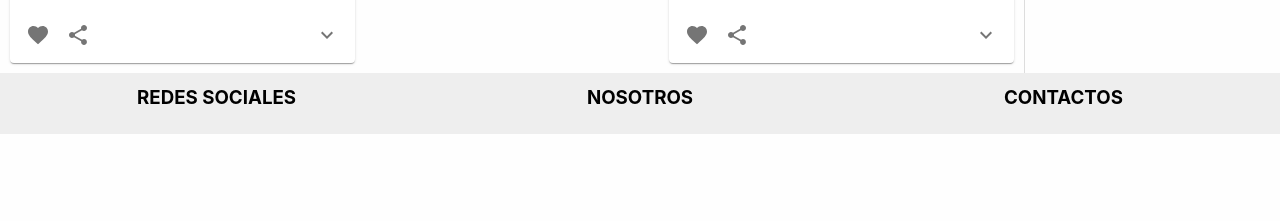
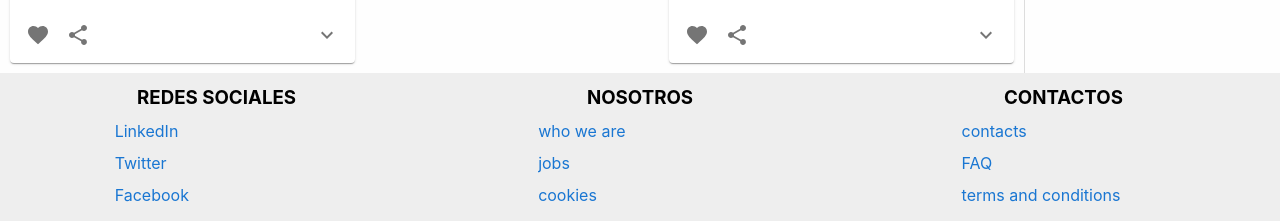
Before and after one commit to ngelrojas/cotizate, a React (Create React App) app: page / in a window 1280 px wide. Shown: the part 1807-2028 px from the top of the page. Before the commit the page ends 1941 px from the top, so only its background shows below. Built offline with nearby package versions, Linux system fonts and the light colour scheme.

Commit message:
add: adding footer and another dependencies like a types, contact and utilis functions

```diff
--- a/src/components/columns-footer/index.tsx
+++ b/src/components/columns-footer/index.tsx
@@ -1,43 +1,18 @@
-import Grid from '@mui/material/Grid';
 import Link from '@mui/material/Link';
-import { FooterTitle, FooterBody, SubBody } from "./styles";
+import { ItemFooterBody, SubBody } from "./styles";
 
-interface Sublink{
-  id: number;
-  label: string
+interface itSublinks {
+  sublink: string
+  href: string
 }
 
-interface ListLinks {
-  sublinks: Sublink[]
-}
-
-//TODO: fixing - how to pass array in the component
-// when income the sublinks is getting undefined
-const ColumnsFooter = ({title}: any, {sublinks}: ListLinks) => {
-  console.log(sublinks)
+const  ColumnsFooter = ( {sublink, href}: itSublinks ) => {
   return(
-    <>
-          <FooterTitle> <h3>{title}</h3></FooterTitle>
-          <FooterBody>
-        {
-          sublinks ? sublinks.map((sublink: Sublink) => (
+          <ItemFooterBody>
             <SubBody >
-              <Link key={sublink.id} underline='none'>{sublink.label}</Link>
-            </SubBody>)
-        ):('')
-        }
-
-            {/* <SubBody> */}
-            {/*   <Link underline="none">{subtitle}</Link> */}
-            {/* </SubBody> */}
-            {/* <SubBody> */}
-            {/*   <Link underline="none">{subtitle}</Link> */}
-            {/* </SubBody> */}
-            {/* <SubBody> */}
-            {/*   <Link underline="none">{subtitle}</Link> */}
-            {/* </SubBody> */}
-          </FooterBody>
-      </>
+              <Link href={href} underline='none'>{sublink}</Link>
+            </SubBody>
+          </ItemFooterBody>
   )
 }
 
--- a/src/components/columns-footer/styles/index.tsx
+++ b/src/components/columns-footer/styles/index.tsx
@@ -11,8 +11,9 @@ export const FooterTitle = styled(Grid)`
   justify-content: center;
 `
 
-export const FooterBody = styled(Grid)`
+export const ItemFooterBody = styled(Grid)`
   margin-top: 3%;
+  margin-left: 25%;
 `
 
 export const SubBody = styled(Grid)`
--- a/src/components/footers/index.tsx
+++ b/src/components/footers/index.tsx
@@ -1,48 +1,31 @@
-import React from "react";
 import Grid from '@mui/material/Grid';
-import Link from '@mui/material/Link';
-import { FooterContainer, FooterTitle, FooterBody, SubBody } from "./styles";
-import ColumnsFooter from "../columns-footer";
-
-interface Sublink{
-  id: number;
-  label: string
-}
-
-interface ListLinks {
-  sublinks: Sublink[]
-}
+import { FooterContainer, FooterTitle } from "./styles";
+import { SOCIAL_NETWORKS, CONTACTS, WEARE } from '../../constants';
+import {render_link} from '../../utils'
 
 const Footers = () => {
-  const sublinks = [
-    {id: 1, label: 'LinkedIn'},
-    {id: 2, label: 'Twitter'},
-    {id: 3, label: 'Facebook'}
-  ]
-//TODO: fixing - how to pass array in the component
+
   return(
     <FooterContainer>
       <Grid container spacing={2}>
         <Grid item xs={4}>
-          <ColumnsFooter title='REDES SOCIALES' sublinks={sublinks} />
-          {/* <FooterTitle> <h3>REDES SOCIALES</h3></FooterTitle>  */}
-          {/* <FooterBody> */}
-          {/*   <SubBody> */}
-          {/*     <Link underline="none">LinkedIn</Link> */}
-          {/*   </SubBody> */}
-          {/*   <SubBody> */}
-          {/*     <Link underline="none">Twitter</Link> */}
-          {/*   </SubBody> */}
-          {/*   <SubBody> */}
-          {/*     <Link underline="none">Facebook</Link> */}
-          {/*   </SubBody> */}
-          {/* </FooterBody> */}
+
+          <FooterTitle> <h3>REDES SOCIALES</h3></FooterTitle>
+            {
+              render_link(SOCIAL_NETWORKS)
+            }
         </Grid>
         <Grid item xs={4}>
           <FooterTitle> <h3>NOSOTROS</h3></FooterTitle>
+            {
+              render_link(WEARE)
+            }
         </Grid>
         <Grid item xs={4}>
           <FooterTitle> <h3>CONTACTOS</h3></FooterTitle>
+            {
+              render_link(CONTACTS)
+            }
         </Grid>
       </Grid>
     </FooterContainer>
--- a/src/components/menu/index.tsx
+++ b/src/components/menu/index.tsx
@@ -1,5 +1,5 @@
 import React from 'react';
-import {MenuHome} from '../../utils/menu_home';
+import {MenuHome} from '../../constants';
 import {Ul, Lin} from './styles';
 
 const Menu = () => {
--- a/src/components/side-bar/index.tsx
+++ b/src/components/side-bar/index.tsx
@@ -13,7 +13,7 @@ const SideBar = () => {
   return (
       <Section>
         <Grid container spacing={2}>
-          <Grid xs={12}>
+          <Grid item xs={12}>
             <TitleSide>
               <h3>Contenido</h3>
             </TitleSide>
--- /dev/null
+++ b/src/constants/index.tsx
@@ -0,0 +1,28 @@
+import { itemHome, itSublink } from '../types';
+
+export const SOCIAL_NETWORKS:Array<itSublink> = [
+    {id: 1, label: 'LinkedIn', href: 'http://linkedin.com/myprofile'},
+    {id: 2, label: 'Twitter', href: 'http://twitter.com/myprofile'},
+    {id: 3, label: 'Facebook', href: 'http://facebook.com/myprofile'}
+]
+
+export const CONTACTS:Array<itSublink>= [
+    {id: 1, label: 'contacts', href: 'http://cotizate.com/myprofile'},
+    {id: 2, label: 'FAQ', href: 'http://cotizate.com/myprofile'},
+    {id: 3, label: 'terms and conditions', href: 'http://cotizate.com/myprofile'}
+]
+
+export const WEARE:Array<itSublink>  = [
+    {id: 1, label: 'who we are', href: 'http://cotizate.com/myprofile'},
+    {id: 2, label: 'jobs', href: 'http://cotizate.com/myprofile'},
+    {id: 3, label: 'cookies', href: 'http://cotizate.com/myprofile'}
+]
+
+export const MenuHome:Array<itemHome> = [
+  {key: 'crear-proyectos', title: 'CREAR PROYECTOS', path: '/crear-proyectos'},
+  {key: 'explorar-proyectos', title: 'EXPLORAR PROYECTOS', path: '/explorar-proyectos'},
+  {key: 'home', path: '/', logo:'/assets/images/logo_cotizate.png'},
+  {key: 'categorias', title: 'CATEGORIAS', path: '/categorias'},
+  {key: 'registrarse', title: 'REGISTRARSE', path: '/registrarse'},
+  {key: 'ingresar', title: 'INGRESAR', path: '/ingresar'},
+]
--- /dev/null
+++ b/src/types/index.tsx
@@ -0,0 +1,12 @@
+export interface itemHome {
+  key: string;
+  title?: string;
+  path: string;
+  logo?: string;
+}
+
+export interface itSublink {
+  id: number
+  label: string
+  href: string
+}
--- /dev/null
+++ b/src/utils/index.tsx
@@ -0,0 +1,12 @@
+import ColumnsFooter from "../components/columns-footer"
+import { itSublink } from '../types';
+
+export const render_link = (sublinks: itSublink[]) => {
+  return sublinks ? (sublinks.map((sublink: itSublink) =>{
+      return <ColumnsFooter
+                  key={sublink.id}
+                  sublink={sublink.label}
+                  href={sublink.href}
+              />
+  })):('')
+}
--- a/src/utils/menu_home.ts
+++ /dev/null
@@ -1,15 +0,0 @@
-interface ItemHome {
-  key: string;
-  title?: string;
-  path: string;
-  logo?: string;
-}
-
-export const MenuHome:Array<ItemHome> = [
-  {key: 'crear-proyectos', title: 'CREAR PROYECTOS', path: '/crear-proyectos'},
-  {key: 'explorar-proyectos', title: 'EXPLORAR PROYECTOS', path: '/explorar-proyectos'},
-  {key: 'home', path: '/', logo:'/assets/images/logo_cotizate.png'},
-  {key: 'categorias', title: 'CATEGORIAS', path: '/categorias'},
-  {key: 'registrarse', title: 'REGISTRARSE', path: '/registrarse'},
-  {key: 'ingresar', title: 'INGRESAR', path: '/ingresar'},
-]
```
